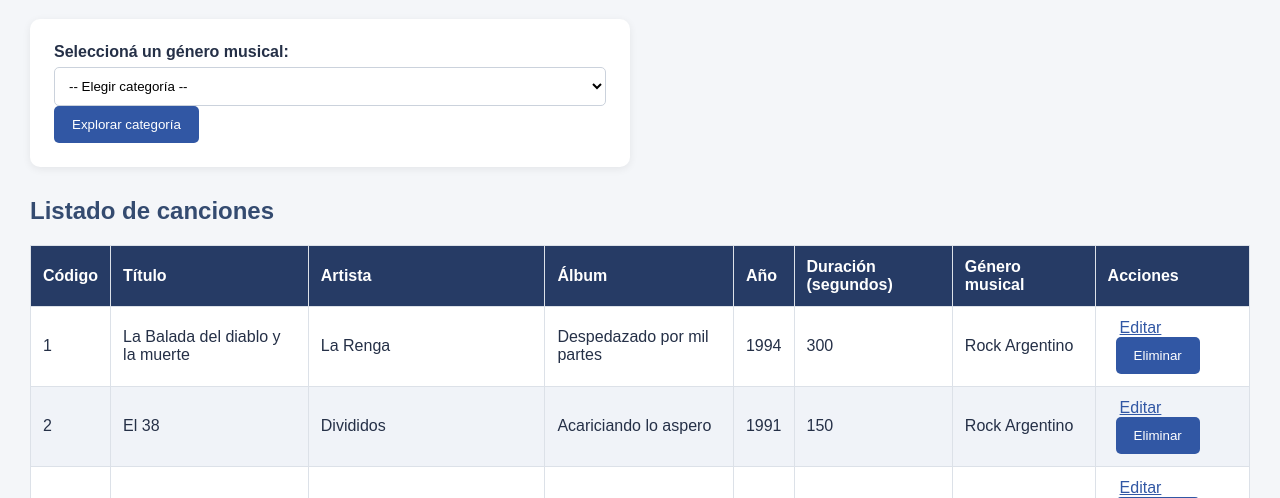
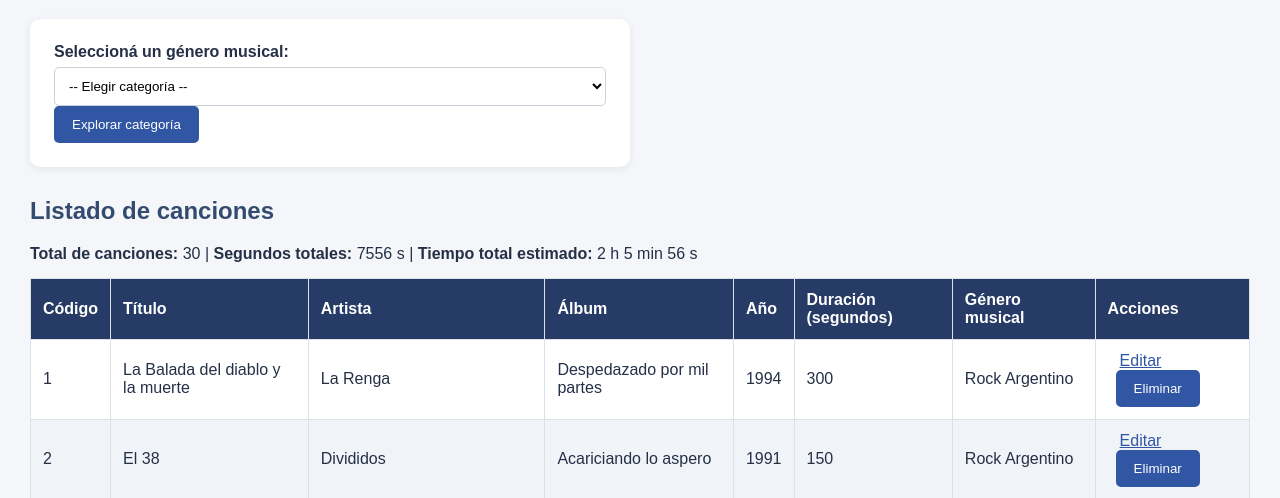
Before and after one commit to davidlobosedu/catalogo-musica, a Flask app: page / in a window 1280 px wide. Shown: the part 1972-2470 px from the top of the page. Run offline with Flask 3, Linux system fonts and the light colour scheme; data comes from the database, SQL or seed files in the repository.

Commit message:
Add files via upload

```diff
--- a/templates/index.html
+++ b/templates/index.html
@@ -362,6 +362,16 @@
             <h2>Listado de canciones</h2>
 
             {% if canciones %}
+                {% set total_segundos = calcular_segundos_totales(canciones) %}
+
+                <div class="resumen-lista">
+                    <span><strong>Total de canciones:</strong> {{ canciones | length }}</span>
+                    <span class="separador">|</span>
+                    <span><strong>Segundos totales:</strong> {{ total_segundos }} s</span>
+                    <span class="separador">|</span>
+                    <span><strong>Tiempo total estimado:</strong> {{ formatear_duracion(total_segundos) }}</span>
+                </div>
+
                 <div class="tabla-contenedor">
                     <table>
                         <thead>
@@ -390,7 +400,7 @@
 
                                     <td class="acciones-cancion">
                                         <a
-                                            href="{{ url_for(
+                                             href="{{ url_for(
                                                 'editar_cancion',
                                                 codigo=cancion.codigo
                                             ) }}"
@@ -416,6 +426,14 @@
                                 </tr>
                             {% endfor %}
                         </tbody>
+
+                        <tfoot>
+                            <tr class="fila-totales">
+                                <th colspan="5" class="total-etiqueta">Segundos totales de la lista:</th>
+                                <th class="total-valor">{{ total_segundos }}</th>
+                                <th colspan="2" class="total-formateado">{{ formatear_duracion(total_segundos) }}</th>
+                            </tr>
+                        </tfoot>
                     </table>
                 </div>
             {% else %}
```
